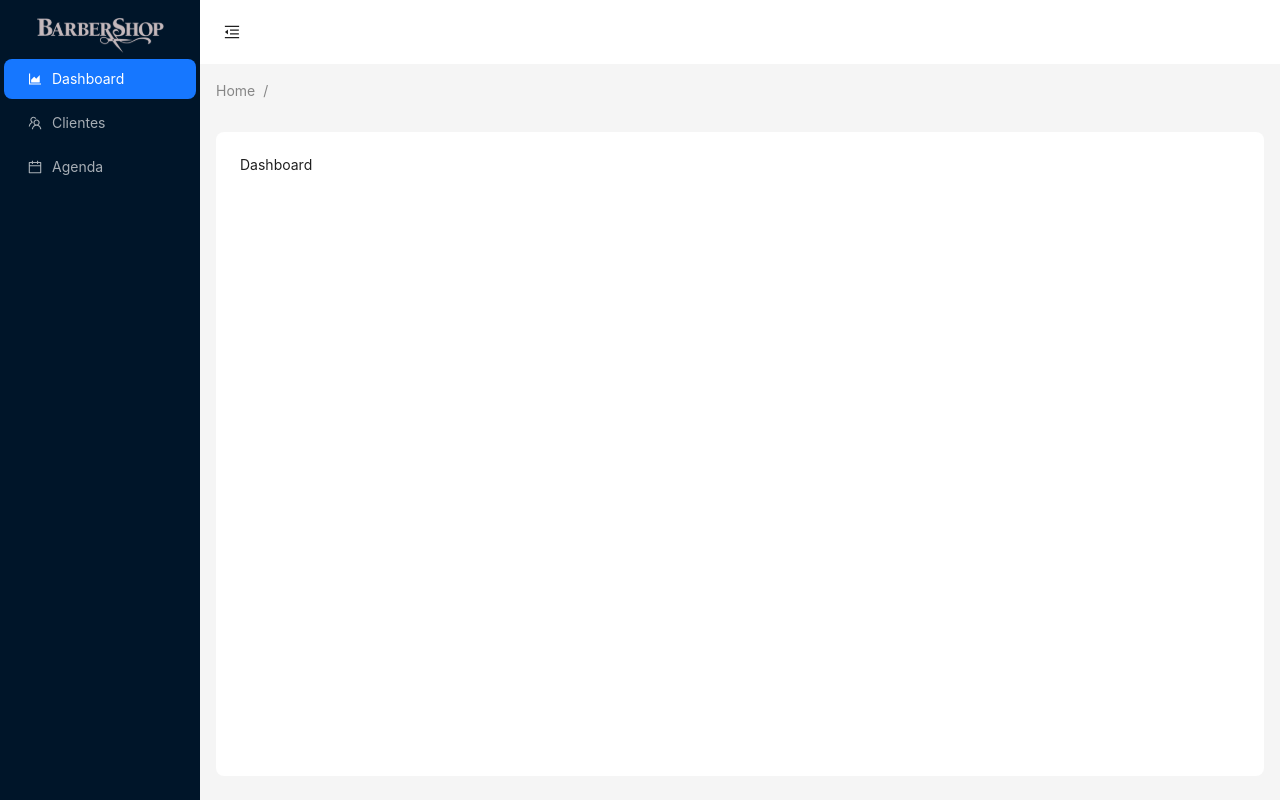
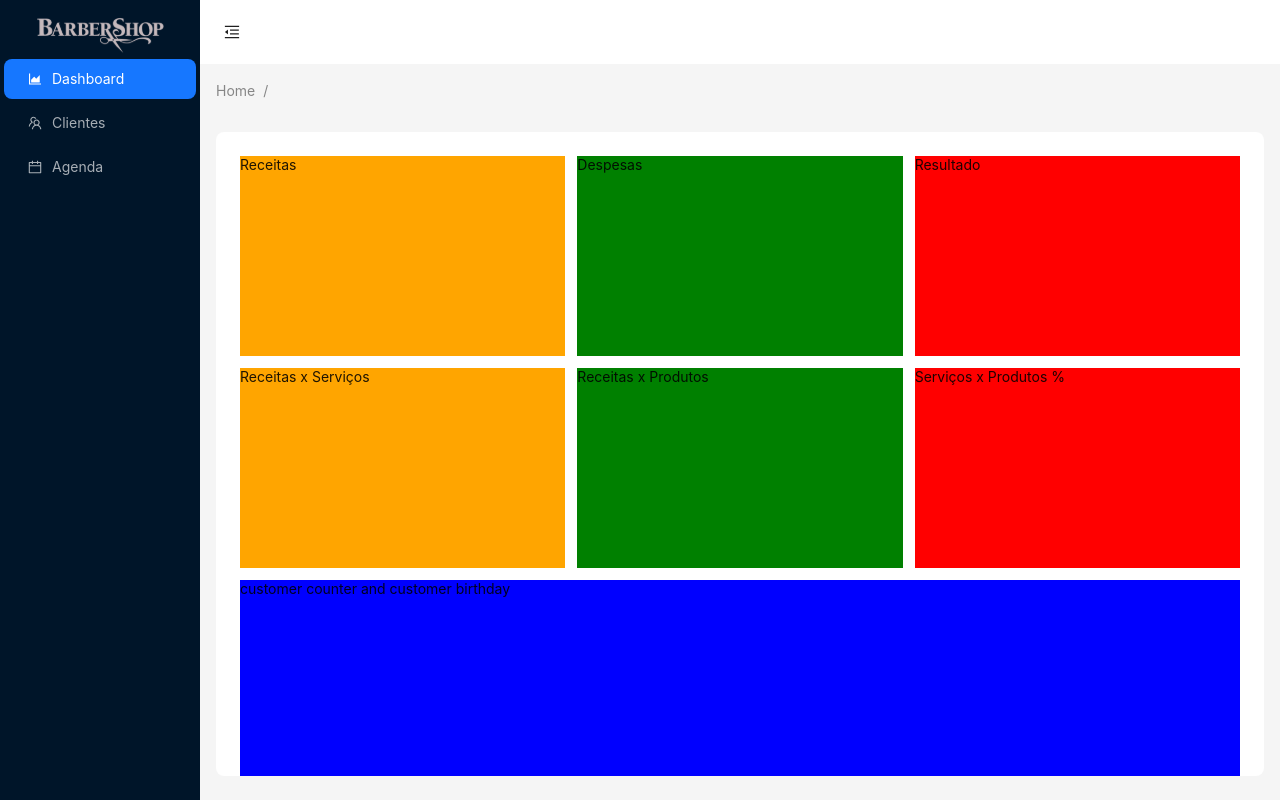
Before and after one commit to GustavoMoraisSantos/david-barber, a React (Vite) app: page / in a window 1280 px wide. Built offline with nearby package versions, Linux system fonts and the light colour scheme.

Commit message:
feat(dashboard): start dashboard layout

```diff
--- a/src/App.tsx
+++ b/src/App.tsx
@@ -94,7 +94,8 @@ const App: React.FC = () => {
             borderRadius: borderRadiusLG,
             display: "flex",
             flexDirection: "column",
-            overflow: "hidden",
+            flex: "1 1 auto",
+            overflow: "auto",
           }}
         >
           {selectedTab?.key === "1" && <Dashboard />}
--- a/src/components/dashboard/index.tsx
+++ b/src/components/dashboard/index.tsx
@@ -1,3 +1,48 @@
+import { Col, Row } from "antd";
+
 export default function Dashboard() {
-  return <div>Dashboard</div>;
+  return (
+    <div>
+      <div />
+      <Row gutter={12} style={{ marginBottom: "12px" }}>
+        <Col span={8}>
+          <div style={{ background: "orange", height: "200px" }}>Receitas</div>
+        </Col>
+        <Col span={8}>
+          <div style={{ background: "green", height: "200px" }}>Despesas</div>
+        </Col>
+        <Col span={8}>
+          <div style={{ background: "red", height: "200px" }}>Resultado</div>
+        </Col>
+      </Row>
+      <Row gutter={12} style={{ marginBottom: "12px", marginTop: "12px" }}>
+        <Col span={8}>
+          <div style={{ background: "orange", height: "200px" }}>
+            Receitas x Serviços
+          </div>
+        </Col>
+        <Col span={8}>
+          <div style={{ background: "green", height: "200px" }}>
+            Receitas x Produtos
+          </div>
+        </Col>
+        <Col span={8}>
+          <div style={{ background: "red", height: "200px" }}>
+            Serviços x Produtos %
+          </div>
+        </Col>
+      </Row>
+      <Row style={{ background: "red", marginBottom: "12px" }}>
+        <Col span={24} style={{ background: "blue", height: "200px" }}>
+          <div> customer counter and customer birthday</div>
+        </Col>
+      </Row>
+      <Row style={{ background: "red", marginBottom: "12px" }}>
+        <Col span={24} style={{ background: "blue", height: "200px" }}>
+          products notification
+          <div> products notification</div>
+        </Col>
+      </Row>
+    </div>
+  );
 }
--- a/src/components/schedulers/calendar.css
+++ b/src/components/schedulers/calendar.css
@@ -1,4 +1,4 @@
-.mainContainer {
+.mainContainerCalendar {
   height: 100%;
   display: flex;
   flex-direction: column;
--- a/src/global.css
+++ b/src/global.css
@@ -1,3 +1,4 @@
 * {
-    margin: 0;
-  }
+  margin: 0;
+  box-sizing: border-box;
+}
```
